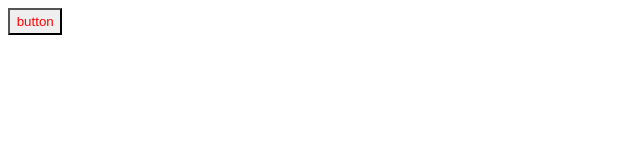
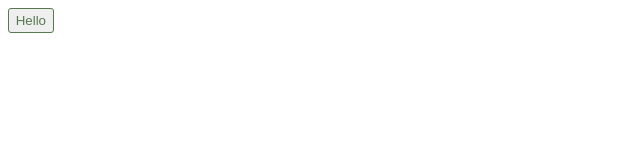
Before and after one commit to mokunshao/vigour, a Vue app: page / in a window 1280 px wide. Shown: the top 160 px of the page, without its empty margins (0-640 px from the left). Built offline with nearby package versions, Linux system fonts and the light colour scheme.

Commit message:
完善 Button 组件

```diff
--- a/src/App.vue
+++ b/src/App.vue
@@ -1,6 +1,6 @@
 <template>
   <div id='app'>
-    <v-button />
+    <v-button>Hello</v-button>
   </div>
 </template>
 
--- a/src/common.scss
+++ b/src/common.scss
@@ -1 +1,17 @@
-$color:red;
+[class^="vigour-"] {
+  padding: 0;
+  margin: 0;
+  box-sizing: border-box;
+
+  &::before,
+  &::after {
+    padding: 0;
+    margin: 0;
+    box-sizing: border-box;
+  }
+}
+
+$color1:#587850;
+$color2:#709078;
+$color3:#78b0a0;
+$color4:#f8d0b0;
--- a/src/components/button.vue
+++ b/src/components/button.vue
@@ -1,22 +1,40 @@
 <template>
-  <button class='v-button'>
-    button
+  <button
+    type="text"
+    class="vigour-button"
+    @click="onClick"
+  >
+    <slot></slot>
   </button>
 </template>
 
 <script>
 export default {
-  name: 'button',
+  name: 'v-button',
+  methods: {
+    onClick(e) {
+      e.currentTarget.blur();
+    },
+  },
 };
 </script>
 
 <style lang="scss">
 @import "../common.scss";
 
-.v-button {
+.vigour-button {
   -webkit-appearance: none;
   outline: none;
   padding: 0.3em 0.5em;
-  color: $color;
+  color: $color1;
+  border: 1px solid $color1;
+  cursor: pointer;
+  border-radius: 3px;
+
+  &:focus,
+  &:hover {
+    background-color: $color1;
+    color: $color4;
+  }
 }
 </style>
```
